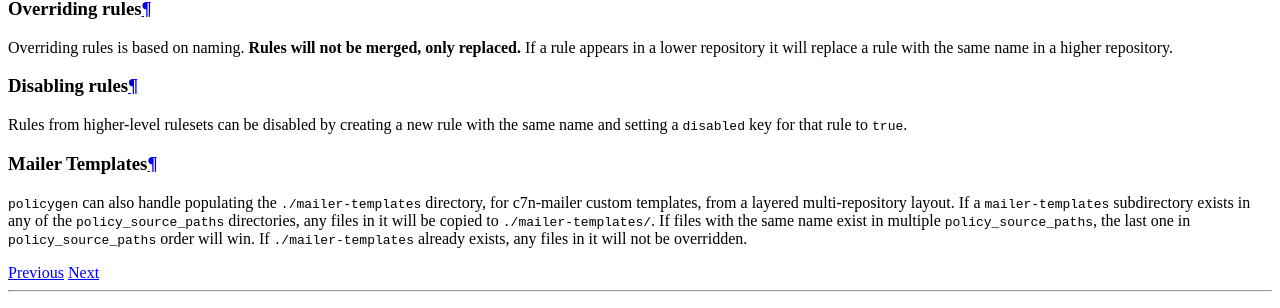
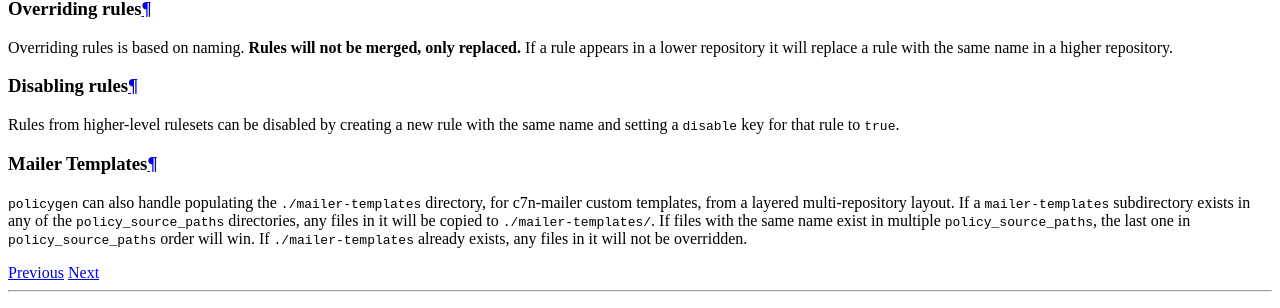
Before and after one commit to manheim/manheim-c7n-tools, a Sphinx documentation site: the page built from docs/source/policygen.rst, in a window 1280 px wide and 900 px high, scrolled down 1606 px. Shown: the part 532-840 px from the top of the window. Built offline with Sphinx 7.4.7 and the Read the Docs theme 2.0.0, drawn with Linux system fonts in a browser that asks for light colours.

Commit message:
update disabled to disable

```diff
--- a/CHANGES.rst
+++ b/CHANGES.rst
@@ -4,7 +4,7 @@ Changelog
 1.2.0 (2020-06-22)
 ------------------
 
-* Add a new ``disabled`` option for rules to disable rules from parent rulesets
+* Add a new ``disable`` option for rules to disable rules from parent rulesets
 * Fix bug in rule overriding where rules with the same names were merged rather than the later rule completely overriding the older one
 
 1.1.0 (2020-06-10)
--- a/docs/source/policygen.rst
+++ b/docs/source/policygen.rst
@@ -107,11 +107,11 @@ Overriding rules is based on naming. **Rules will not be merged, only replaced.*
 Disabling rules
 ---------------
 
-Rules from higher-level rulesets can be disabled by creating a new rule with the same name and setting a ``disabled`` key for that rule to ``true``.
+Rules from higher-level rulesets can be disabled by creating a new rule with the same name and setting a ``disable`` key for that rule to ``true``.
 
 .. code:: yaml
     name: rule-name
-    disabled: true
+    disable: true
 
 Mailer Templates
 ----------------
```
